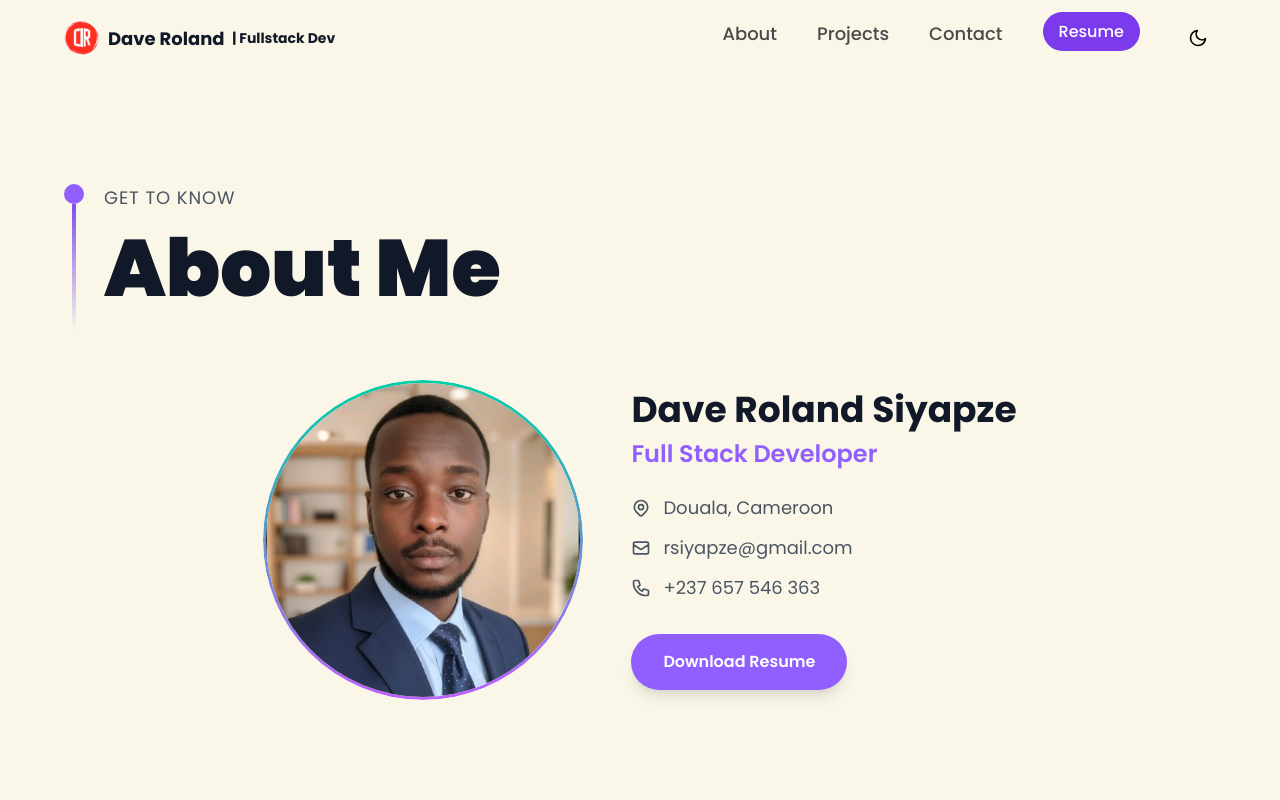
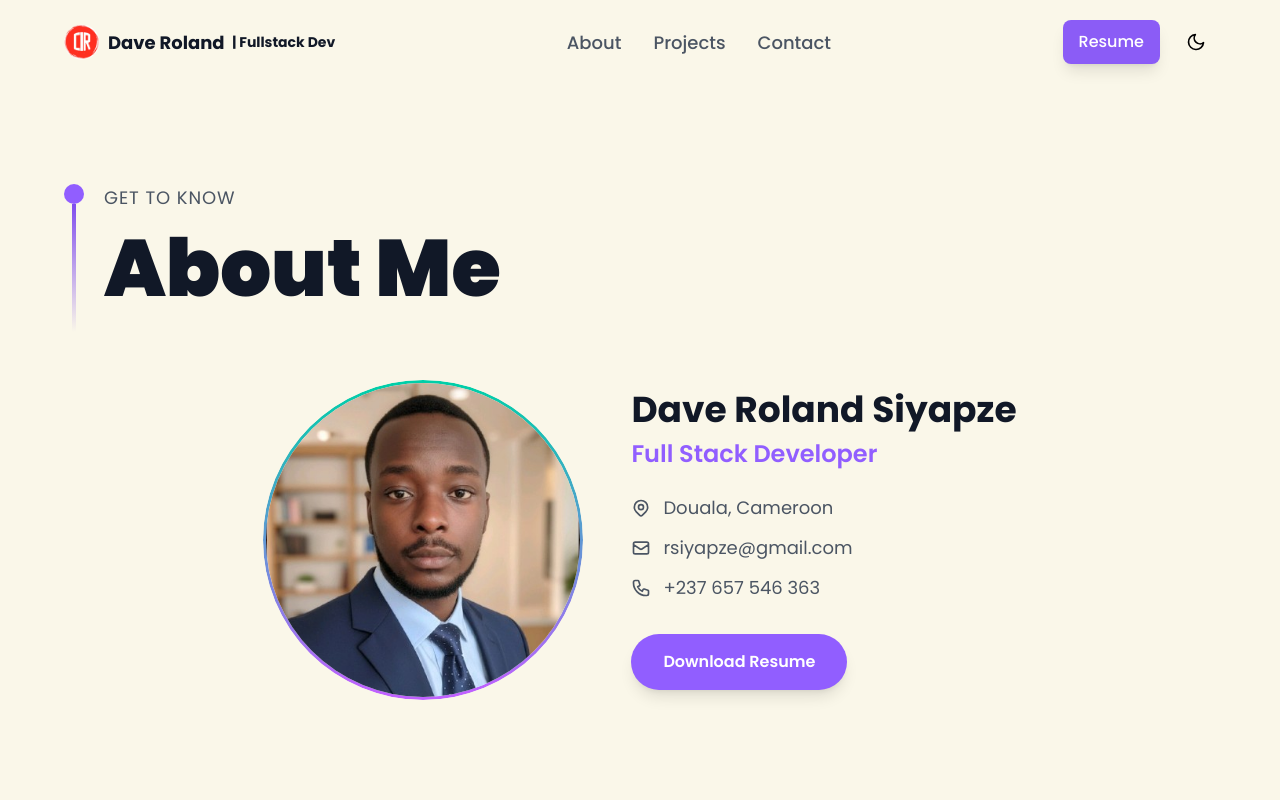
Before and after one commit to Roland-Siyapze/SiyapzeDavePortfolio, a React (Vite) app: page /about in a window 1280 px wide. Shown: the top 800 px of the page. Built offline with nearby package versions, Linux system fonts and the light colour scheme.

Commit message:
feat(ui): enhance navbar functionality and theme integration
Implement click-outside detection to close the mobile menu, add backdrop blur and dynamic background colors for dark/light modes, and improve navigation interaction handling.

```diff
--- a/src/components/Navbar.jsx
+++ b/src/components/Navbar.jsx
@@ -30,20 +30,48 @@ const Navbar = () => {
     return () => window.removeEventListener("scroll", handleScroll);
   }, []);
 
+  // Close mobile menu when clicking outside
+  useEffect(() => {
+    const handleClickOutside = (e) => {
+      if (toggle && !e.target.closest("button")) {
+        setToggle(false);
+      }
+    };
+
+    if (toggle) {
+      document.addEventListener("click", handleClickOutside);
+    }
+
+    return () => document.removeEventListener("click", handleClickOutside);
+  }, [toggle]);
+
+  const handleNavClick = (navTitle) => {
+    setActive(navTitle);
+    setToggle(false);
+  };
+
   return (
     <nav
       className={`${
         styles.paddingX
-      } w-full flex items-center xs:py-5 py-3 fixed top-0 z-20 transition-colors duration-300 ${
-        scrolled ? "bg-primary" : "bg-transparent"
+      } w-full flex items-center xs:py-5 py-3 fixed top-0 z-20 transition-all duration-300 ${
+        scrolled
+          ? isDarkMode
+            ? "bg-primary/95 backdrop-blur-sm shadow-lg"
+            : "bg-white/95 backdrop-blur-sm shadow-lg"
+          : isDarkMode
+          ? "bg-transparent"
+          : "bg-transparent"
       }`}
     >
       <div className="w-full flex justify-between items-center max-w-7xl mx-auto">
+        {/* Logo & Brand */}
         <Link
           to="/"
-          className="flex items-center xs:gap-2 gap-1"
+          className="flex items-center xs:gap-2 gap-1 hover:opacity-80 transition-opacity"
           onClick={() => {
             setActive("");
+            setToggle(false);
             window.scrollTo(0, 0);
           }}
         >
@@ -56,44 +84,56 @@ const Navbar = () => {
           </p>
         </Link>
 
-        <ul className="list-none hidden sm:flex flex-row xs:gap-8 sm:gap-10">
+        {/* Desktop Navigation */}
+        <ul className="list-none hidden sm:flex flex-row xs:gap-1 sm:gap-2 items-center">
           {navLinks.map((nav) => (
-            <li
-              key={nav.id}
-              className={`${
-                active === nav.title ? "text-white" : "text-secondary"
-              } hover:text-white xs:text-[16px] sm:text-[18px] font-medium cursor-pointer transition-colors ${
-                isDarkMode ? "text-white" : "text-gray-700"
-              }`}
-              onClick={() => setActive(nav.title)}
+            <li key={nav.id}>
+              <div
+                className={`px-3 py-2 rounded-lg transition-all duration-300 cursor-pointer hover:${isDarkMode ? "bg-tertiary" : "bg-gray-100"} ${
+                  active === nav.title
+                    ? isDarkMode
+                      ? "text-violet-400 bg-tertiary"
+                      : "text-violet-600 bg-gray-100"
+                    : isDarkMode
+                    ? "text-secondary hover:text-white"
+                    : "text-gray-600 hover:text-gray-900"
+                } xs:text-[16px] sm:text-[16px] md:text-[18px] font-medium`}
+                onClick={() => handleNavClick(nav.title)}
               >
                 {nav.id === 'projects' ? (
-                <Link to="/projects">{nav.title}</Link>
+                  <Link to="/projects" className="block">{nav.title}</Link>
                 ) : nav.id === 'about' ? (
-                <Link to="/about">{nav.title}</Link>
+                  <Link to="/about" className="block">{nav.title}</Link>
                 ) : nav.id === 'contact' ? (
-                <Link to="/contact">{nav.title}</Link>
+                  <Link to="/contact" className="block">{nav.title}</Link>
                 ) : (
-                <a href={`#${nav.id}`}>{nav.title}</a>
+                  <a href={`#${nav.id}`} className="block">{nav.title}</a>
                 )}
+              </div>
             </li>
           ))}
-          <li>
+        </ul>
+
+        {/* Desktop Right Actions */}
+        <div className="hidden sm:flex items-center xs:gap-3 sm:gap-4">
           <a
             href={cv}
             download="Dave_Roland_Siyapze_Resume.pdf"
-              className="px-4 py-2 bg-violet-600 hover:bg-violet-700 text-white font-medium rounded-full transition-colors xs:text-[14px] sm:text-[16px]"
+            className={`px-4 py-2.5 font-medium rounded-lg transition-all duration-300 text-[14px] sm:text-[16px] ${
+              isDarkMode
+                ? "bg-violet-600 hover:bg-violet-700 text-white shadow-lg hover:shadow-violet-600/50"
+                : "bg-violet-500 hover:bg-violet-600 text-white shadow-lg hover:shadow-violet-500/50"
+            }`}
           >
             Resume
           </a>
-          </li>
-          <li>
           <button
             onClick={toggleTheme}
-              className={`p-2 rounded-full transition-colors ${
-                isDarkMode ? "hover:bg-gray-800" : "hover:bg-gray-200"
+            className={`p-2.5 rounded-lg transition-all duration-300 hover:scale-110 ${
+              isDarkMode ? "hover:bg-gray-800" : "hover:bg-gray-100"
             }`}
             aria-label="Toggle theme"
+            title={isDarkMode ? "Switch to light mode" : "Switch to dark mode"}
           >
             {isDarkMode ? (
               <img src={sun} alt="Light mode" className="w-5 h-5 invert" />
@@ -101,16 +141,17 @@ const Navbar = () => {
               <img src={moon} alt="Dark mode" className="w-5 h-5" />
             )}
           </button>
-          </li>
-        </ul>
+        </div>
 
-        <div className="sm:hidden flex flex-1 justify-end items-center xs:gap-2 gap-1">
+        {/* Mobile Menu Button & Theme Toggle */}
+        <div className="sm:hidden flex items-center xs:gap-2 gap-1.5">
           <button
             onClick={toggleTheme}
-            className={`p-2 rounded-full transition-colors ${
-              isDarkMode ? "hover:bg-gray-800" : "hover:bg-gray-200"
+            className={`p-2 rounded-lg transition-all duration-300 hover:scale-110 ${
+              isDarkMode ? "hover:bg-gray-800" : "hover:bg-gray-100"
             }`}
             aria-label="Toggle theme"
+            title={isDarkMode ? "Switch to light mode" : "Switch to dark mode"}
           >
             {isDarkMode ? (
               <img src={sun} alt="Light mode" className="w-5 h-5 invert" />
@@ -120,59 +161,90 @@ const Navbar = () => {
           </button>
           <button
             onClick={() => setToggle(!toggle)}
-            className="p-1 rounded-full transition-colors"
+            className={`p-2 rounded-lg transition-all duration-300 ${
+              isDarkMode ? "hover:bg-gray-800" : "hover:bg-gray-100"
+            }`}
             aria-label="Toggle navigation menu"
+            aria-expanded={toggle}
           >
             <img
               src={toggle ? close : menu}
               alt="menu"
-              className={`w-6 h-6 xs:w-[28px] xs:h-[28px] object-contain ${
-                !isDarkMode ? "invert" : ""
-              }`}
+              className={`w-6 h-6 xs:w-7 xs:h-7 object-contain transition-transform duration-300 ${
+                toggle ? "rotate-90" : "rotate-0"
+              } ${!isDarkMode ? "invert" : ""}`}
             />
           </button>
+        </div>
+      </div>
 
+      {/* Mobile Navigation Menu */}
       {toggle && (
         <div
-              className={`p-4 xs:p-6 black-gradient absolute top-14 xs:top-20 right-0 mx-2 xs:mx-4 my-2 min-w-[160px] xs:min-w-[180px] z-10 rounded-xl shadow-lg`}
+          className={`absolute top-16 xs:top-20 right-0 left-0 mx-2 xs:mx-4 rounded-xl overflow-hidden shadow-2xl z-50 ${
+            isDarkMode ? "bg-primary" : "bg-white"
+          } border ${isDarkMode ? "border-gray-800" : "border-gray-200"} backdrop-blur-md animate-in fade-in slide-in-from-top-2 duration-300`}
         >
-              <ul className="list-none flex justify-end items-start flex-col xs:gap-4 gap-3">
-                {navLinks.map((nav) => (
+          <ul className="list-none flex flex-col py-3 xs:py-4">
+            {navLinks.map((nav, index) => (
               <li
                 key={nav.id}
-                    className={`font-poppins font-medium cursor-pointer xs:text-[16px] text-[14px] transition-colors ${
-                      active === nav.title ? "text-white" : "text-secondary"
+                className={`transition-all duration-300 ${
+                  index !== navLinks.length - 1
+                    ? isDarkMode
+                      ? "border-b border-gray-800"
+                      : "border-b border-gray-200"
+                    : ""
                 }`}
-                    onClick={() => {
-                      setToggle(!toggle);
-                      setActive(nav.title);
-                    }}
+              >
+                <div
+                  className={`px-4 xs:px-6 py-3 xs:py-3 font-medium cursor-pointer transition-colors duration-300 ${
+                    active === nav.title
+                      ? isDarkMode
+                        ? "text-violet-400 bg-gray-900"
+                        : "text-violet-600 bg-gray-100"
+                      : isDarkMode
+                      ? "text-secondary hover:text-white hover:bg-gray-900"
+                      : "text-gray-600 hover:text-gray-900 hover:bg-gray-50"
+                  } xs:text-[15px] text-[14px]`}
+                  onClick={() => handleNavClick(nav.title)}
                 >
                   {nav.id === 'projects' ? (
-                      <Link to="/projects">{nav.title}</Link>
+                    <Link to="/projects" className="block">{nav.title}</Link>
                   ) : nav.id === 'about' ? (
-                      <Link to="/about">{nav.title}</Link>
+                    <Link to="/about" className="block">{nav.title}</Link>
                   ) : nav.id === 'contact' ? (
-                      <Link to="/contact">{nav.title}</Link>
+                    <Link to="/contact" className="block">{nav.title}</Link>
                   ) : (
-                      <a href={`#${nav.id}`}>{nav.title}</a>
+                    <a href={`#${nav.id}`} className="block">{nav.title}</a>
                   )}
+                </div>
               </li>
             ))}
-                <li>
+            <li className={`${isDarkMode ? "border-t border-gray-800" : "border-t border-gray-200"}`}>
               <a
                 href={cv}
                 download="Dave_Roland_Siyapze_Resume.pdf"
-                    className="font-poppins font-medium cursor-pointer xs:text-[16px] text-[14px] text-violet-400 hover:text-violet-300 transition-colors"
+                className={`block px-4 xs:px-6 py-3 xs:py-3 font-medium transition-colors duration-300 xs:text-[15px] text-[14px] ${
+                  isDarkMode
+                    ? "text-violet-400 hover:bg-gray-900 hover:text-violet-300"
+                    : "text-violet-600 hover:bg-gray-50 hover:text-violet-700"
+                }`}
               >
-                    Resume
+                Download Resume
               </a>
             </li>
           </ul>
         </div>
       )}
-        </div>
-      </div>
+
+      {/* Mobile Menu Backdrop */}
+      {toggle && (
+        <div
+          className="fixed inset-0 bg-black/20 -z-10 sm:hidden"
+          onClick={() => setToggle(false)}
+          aria-hidden="true"
+        />      )}
     </nav>
   );
 };
```
Lines whose indentation alone changed are shown as unchanged.
